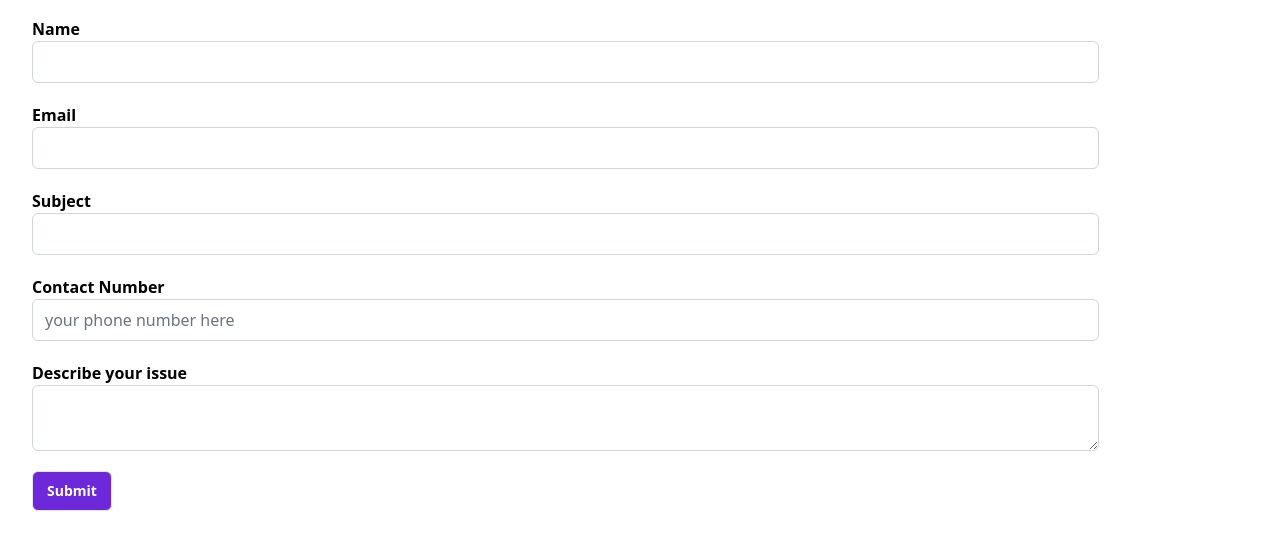
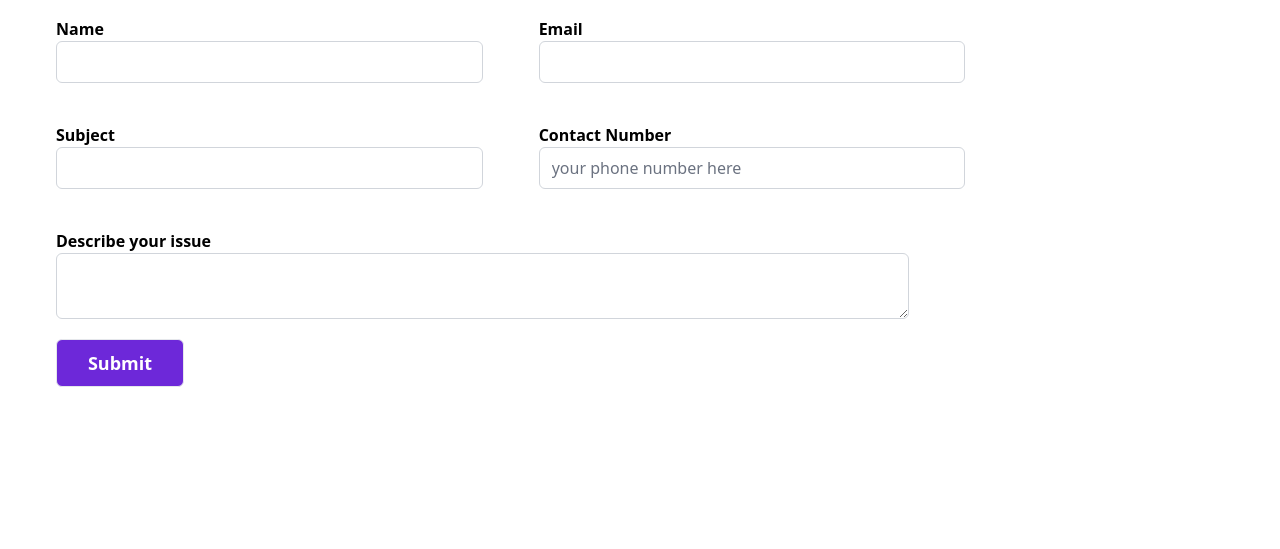
Before and after one commit to erfanajorlu/Responsive-page, a plain HTML site: page RESPONSIVE PAGE/src/index.html in a window 1280 px wide. Shown: the part 143-692 px from the top of the page. Drawn offline with nearby package versions, Linux system fonts and the light colour scheme.

Commit message:
Responsive my code

```diff
--- a/RESPONSIVE PAGE/src/index.html
+++ b/RESPONSIVE PAGE/src/index.html
@@ -21,7 +21,10 @@
 
       <div class="w-full font-bold">
         <form action="">
-          <div class="w-10/12 ml-8 my-5 flex flex-col justify-center">
+          <div class="flex flex-col sm:flex-row">
+            <div
+              class="w-10/12 sm:w-2/6 sm:ml-14 ml-8 my-5 flex flex-col justify-center"
+            >
               <label for="Name"> Name </label>
               <input
                 class="font-thin w-full border rounded-md border-gray-300 focus:outline-none focus:border-violet-500 focus:ring-violet-500"
@@ -29,7 +32,9 @@
                 id="Name"
               />
             </div>
-          <div class="w-10/12 ml-8 my-5 flex flex-col justify-center">
+            <div
+              class="w-10/12 sm:w-2/6 sm:ml-14 ml-8 my-5 flex flex-col justify-center"
+            >
               <label for="email"> Email </label>
               <input
                 class="font-thin border rounded-md border-gray-300 focus:outline-none focus:border-violet-500 focus:ring-violet-500"
@@ -37,7 +42,9 @@
                 id="email"
               />
             </div>
-          <div class="w-10/12 ml-8 my-5 flex flex-col justify-center">
+          </div>
+          <div class="flex flex-col sm:flex-row">
+            <div class="sm:w-2/6 sm:ml-14 w-10/12 ml-8 my-5 flex flex-col justify-center">
               <label for="subject"> Subject </label>
               <input
                 class="font-thin border rounded-md border-gray-300 focus:outline-none focus:border-violet-500 focus:ring-violet-500"
@@ -45,7 +52,7 @@
                 id="subject"
               />
             </div>
-          <div class="w-10/12 ml-8 my-5 flex flex-col justify-center">
+            <div class="w-10/12 ml-8 sm:w-2/6 sm:ml-14 my-5 flex flex-col justify-center">
               <label for="number"> Contact Number </label>
               <input
                 class="font-thin border rounded-md border-gray-300 focus:outline-none focus:border-violet-500 focus:ring-violet-500"
@@ -54,7 +61,8 @@
                 placeholder="your phone number here"
               />
             </div>
-          <div class="w-10/12 ml-8 my-5 flex flex-col justify-center">
+          </div>
+          <div class="w-10/12 ml-8 my-5 sm:w-8/12 sm:ml-14 flex flex-col justify-center">
             <label for="box"> Describe your issue </label>
             <textarea
               class="font-thin border rounded-md border-gray-300 focus:outline-none focus:border-violet-500 focus:ring-violet-500"
@@ -65,7 +73,11 @@
           </div>
         </form>
         <div>
-            <button class="border text-center flex justify-center items-center rounded-md bg-violet-700 w-20 h-10 ml-8 text-white text-sm cursor-pointer hover:bg-white hover:text-violet-700 ">Submit</button>
+          <button
+            class="border text-center flex justify-center sm:ml-14 sm:w-32 sm:h-12 sm:text-lg items-center rounded-md bg-violet-700 w-20 h-10 ml-8 text-white text-sm cursor-pointer hover:bg-white hover:text-violet-700"
+          >
+            Submit
+          </button>
         </div>
       </div>
     </div>
```
Lines whose indentation alone changed are shown as unchanged.
